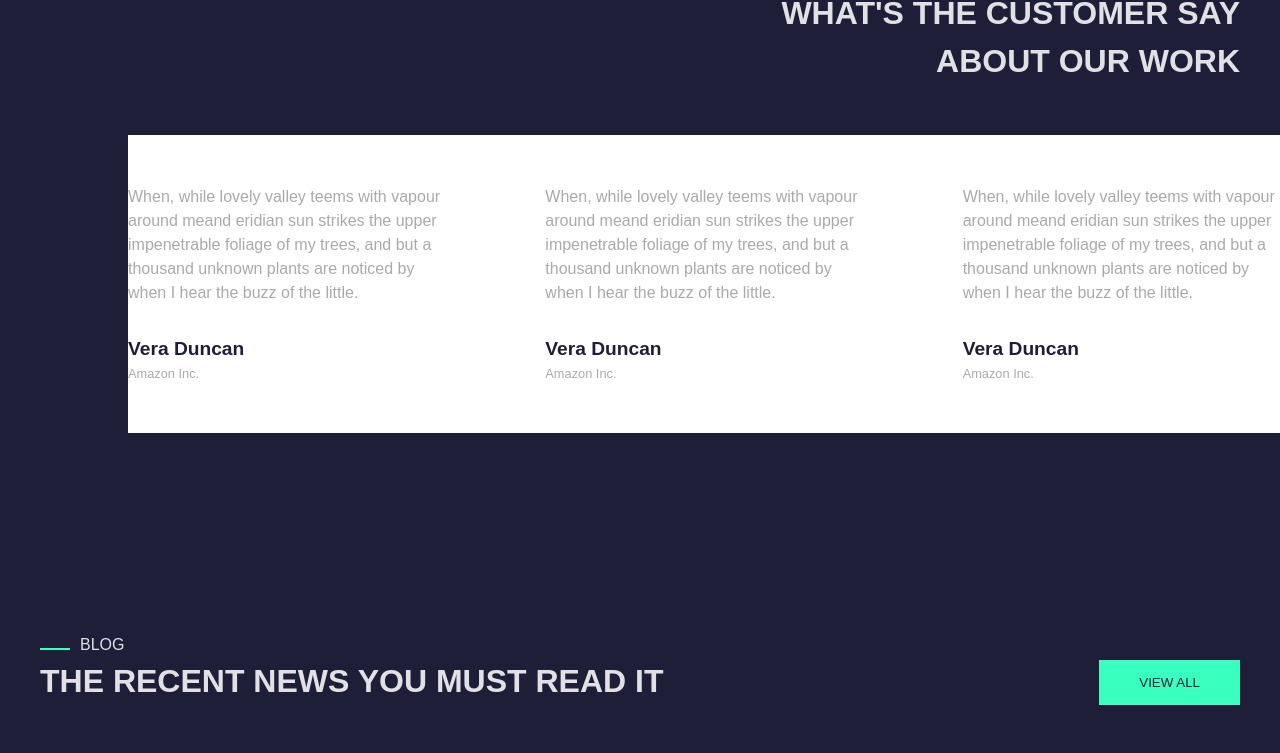
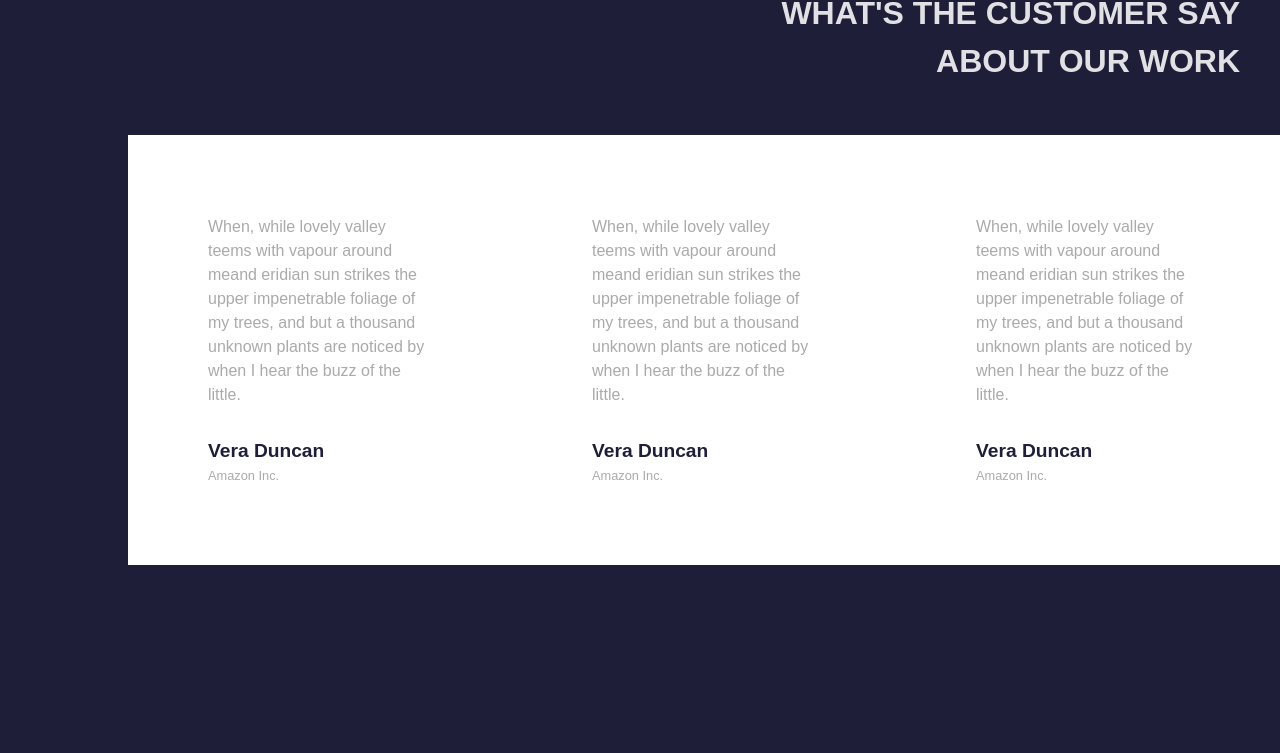
Before and after one commit to marcodedemo/proj-html-vuejs, a Vue app: page / in a window 1280 px wide. Shown: the part 2820-3573 px from the top of the page. Built offline with nearby package versions, Linux system fonts and the light colour scheme.

Commit message:
feat: customer hover effect

```diff
--- a/src/components/AppMainComponents/MainLetsTalkSection.vue
+++ b/src/components/AppMainComponents/MainLetsTalkSection.vue
@@ -38,6 +38,7 @@
     background-image: url("../../../public/img/business-people-working-together-on-project-and-B3MZ4TX.jpg");
     background-repeat: no-repeat;
     background-size: cover;
+    background-position: center;
     padding: 200px 0;
 
     #content{
--- a/src/components/AppMainComponents/MainTestimonialSection.vue
+++ b/src/components/AppMainComponents/MainTestimonialSection.vue
@@ -10,19 +10,22 @@
           {
             name:"Vera Duncan",
             company:"Amazon Inc.",
-            comment:"When, while lovely valley teems with vapour around meand eridian sun strikes the upper impenetrable foliage of my trees, and but a thousand unknown plants are noticed by when I hear the buzz of the little."
+            comment:"When, while lovely valley teems with vapour around meand eridian sun strikes the upper impenetrable foliage of my trees, and but a thousand unknown plants are noticed by when I hear the buzz of the little.",
+            img:"oliver-ragfelt-488196-2.jpg",
 
           },
           {
             name:"Vera Duncan",
             company:"Amazon Inc.",
-            comment:"When, while lovely valley teems with vapour around meand eridian sun strikes the upper impenetrable foliage of my trees, and but a thousand unknown plants are noticed by when I hear the buzz of the little."
+            comment:"When, while lovely valley teems with vapour around meand eridian sun strikes the upper impenetrable foliage of my trees, and but a thousand unknown plants are noticed by when I hear the buzz of the little.",
+            img:"oliver-ragfelt-488196-unsplash.jpg",
 
           },
           {
             name:"Vera Duncan",
             company:"Amazon Inc.",
-            comment:"When, while lovely valley teems with vapour around meand eridian sun strikes the upper impenetrable foliage of my trees, and but a thousand unknown plants are noticed by when I hear the buzz of the little."
+            comment:"When, while lovely valley teems with vapour around meand eridian sun strikes the upper impenetrable foliage of my trees, and but a thousand unknown plants are noticed by when I hear the buzz of the little.",
+            img:"12679.jpg"
 
           },
         ]
@@ -58,6 +61,11 @@
       <div id="customer-opinions">
 
         <div v-for="customerOpinion in customerOpinions" class="opinion">
+
+          <div id="hover-background">
+            <img :src="'../../../public/img/' + customerOpinion.img" alt="">
+          </div>
+
           <p class="comment">{{ customerOpinion.comment }}</p>
           <span class="name">{{ customerOpinion.name }}</span>
           <span class="company">{{ customerOpinion.company }}</span>
@@ -122,34 +130,66 @@
 
     #customer-opinions{
       display: flex;
-      justify-content: space-evenly;
-      gap: 100px;
+
       background-color: white;
       color: #aaaaaa;
 
       width: 90%;
 
-      padding: 50px 0;
 
       .opinion{
         display: flex;
         flex-direction: column;
-        max-width: 350px;
+
+        width: calc(100% / 3);
+
+        padding: 80px;
+
+        position: relative;
+
+        overflow-y: hidden;
+
+        &:hover #hover-background{
+          display: block;
+        }
+
+        #hover-background{
+          display: none;
+
+          width: 100%;
+
+          position: absolute;
+          top: 50%;
+          right: 0;
+
+          transform: translateY(-50%);
+
+
+
+          img{
+            width: 100%;
+          }
+        }
 
         .comment{
+          max-width: 350px;
           padding-bottom: 30px;
+          z-index: 2;
         }
 
         .name{
           font-weight: bold;
           color: #1e1e38;
           font-size: 1.2em;
+          z-index: 2;
         }
 
         .company{
           font-size: .8em;
+          z-index: 2;
         }
       }
+
     }
   }
 }
```
